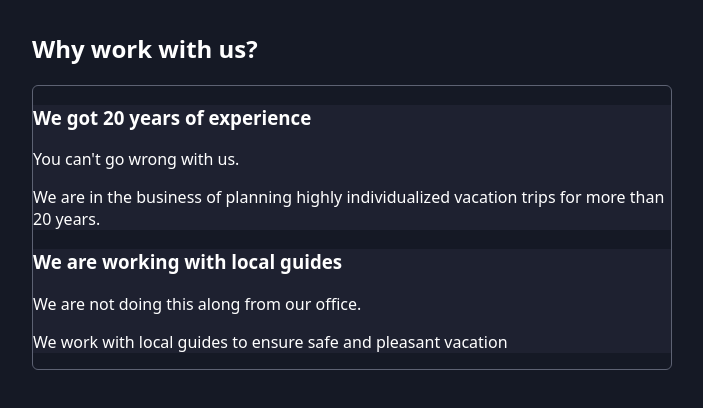
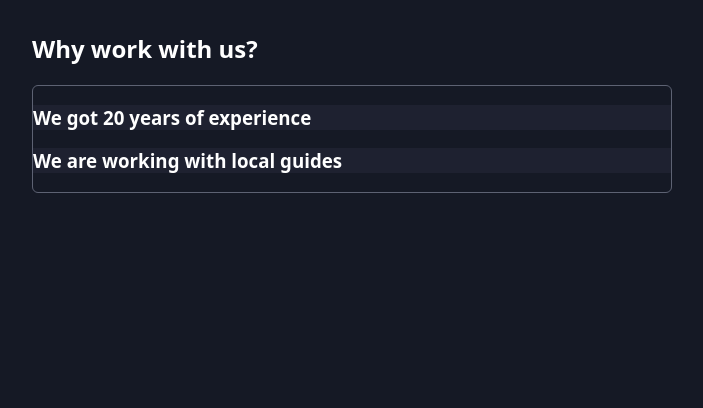
Before and after one commit to AssafGolani/ReactSmallProjectPracticingBestPracticesPlayground, a React (Vite) app: page / in a window 1280 px wide. Shown: the top 408 px of the page, without its empty margins (288-991 px from the left). Built offline with nearby package versions, Linux system fonts and the light colour scheme.

Commit message:
chore: Refactor Accordion component to use context for state management

```diff
--- a/src/App.jsx
+++ b/src/App.jsx
@@ -6,12 +6,13 @@
     <section>
       <h2>Why work with us?</h2>
       <Accordion className="accordion">
-        <AccordionItem className="accordion-item" title="We got 20 years of experience">
+        <AccordionItem id="experience" className="accordion-item" title="We got 20 years of experience">
           <article>
             <p>You can&apos;t go wrong with us.</p>
           <p>We are in the business of planning highly individualized vacation trips for more than 20 years. </p></article>
         </AccordionItem>
-        <AccordionItem className="accordion-item" title="We are working with local guides">
+
+        <AccordionItem id="local-guides" className="accordion-item" title="We are working with local guides">
           <article>
             <p>We are not doing this along from our office.</p>
           <p>We work with local guides to ensure safe and pleasant vacation </p></article>
--- a/src/components/Accordion/Accordion.jsx
+++ b/src/components/Accordion/Accordion.jsx
@@ -1,5 +1,35 @@
+import { useContext } from "react";
+import { useState } from "react";
+import { createContext } from "react"
+
+const AccordionContext = createContext();
+
+export function useAccordionContext(){
+    const ctx = useContext(AccordionContext);
+
+    if(!ctx){
+        throw new Error("AccordionItem should be used inside Accordion");
+    }
+
+    return ctx;
+}
+
 export default function Accordion({children, className}){
-    return <ul className={className}>
+    const [openItemId, setOpenItemId] = useState(null)
+    function openItem(id){
+        setOpenItemId(id)
+    }
+
+    function closeItem(){
+        setOpenItemId(null)
+    }
+    const contextValue = {
+        openItemId: openItemId,
+        openItem,
+        closeItem,
+    }
+
+    return (<AccordionContext.Provider value={contextValue}><ul className={className}>
         {children}
-    </ul>
+    </ul></AccordionContext.Provider> )
 }
--- a/src/components/Accordion/AccordionItem.jsx
+++ b/src/components/Accordion/AccordionItem.jsx
@@ -1,6 +1,18 @@
-export default function AccordionItem({className, title, children}){
+import { useAccordionContext } from "./Accordion"
+
+export default function AccordionItem({id, className, title, children}){
+    const {openItemId, openItem, closeItem} = useAccordionContext();
+
+    const isOpen = openItemId === id;
+    function handleClick(){
+        if (isOpen){
+            closeItem();
+        } else {
+            openItem(id);
+        }
+    }
     return <li className={className}>
-        <h3>{title}</h3>
-        <div>{children}</div>
+        <h3 onClick={handleClick}>{title}</h3>
+        <div className={isOpen ? 'accordion-item-content open' : 'accordion-item-content'}>{children}</div>
     </li>
 }
```
